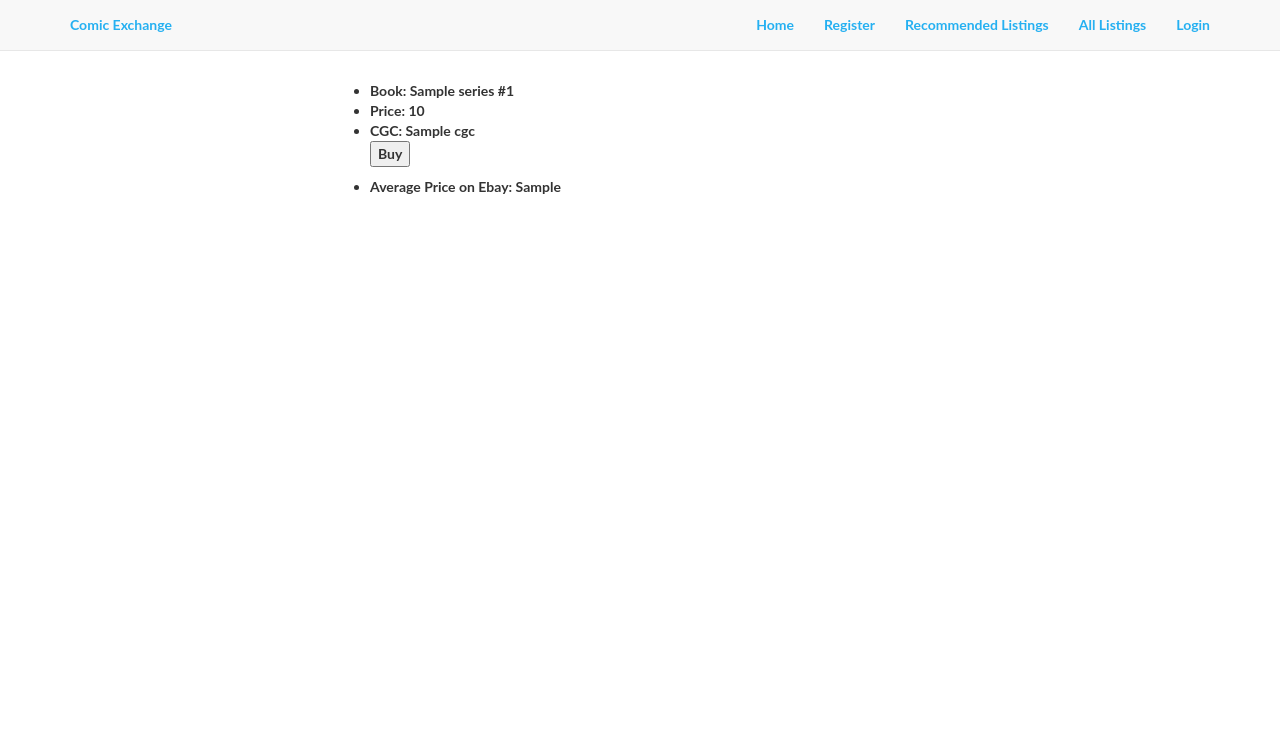
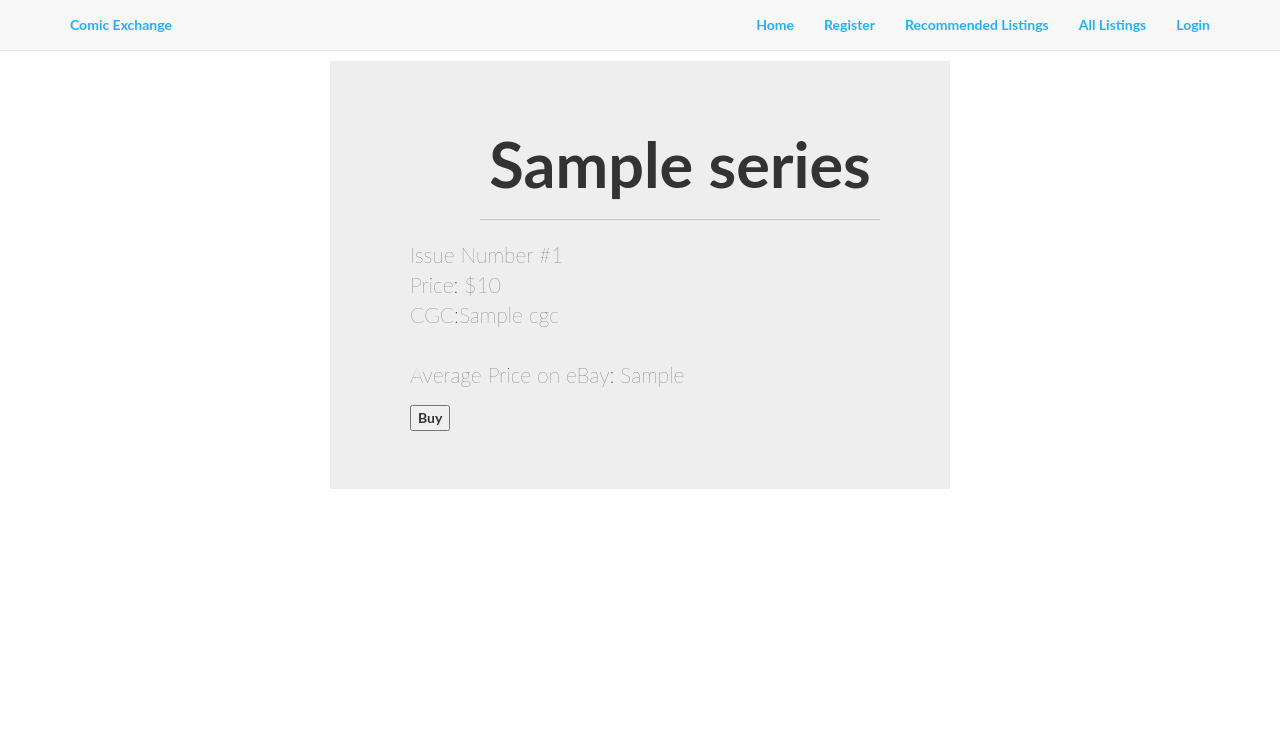
Before and after one commit to manswami23/Comic-Exchange, a Flask app: template app/templates/listings/openListing.html in a window 1280 px wide. Shown: the top 729 px of the page. Run offline with Flask 2, Linux system fonts and the light colour scheme; the template is opened without the code that fills it: most values are stand-ins (such as "Sample title", 1, 10 or a date in 2020); some libraries are stand-ins or nearby versions.

Commit message:
more html edits

```diff
--- a/app/templates/listings/openListing.html
+++ b/app/templates/listings/openListing.html
@@ -6,20 +6,36 @@
 {% block body %}
 <div class="content-section">
   <div class="center">
-    <br/>
-    <ul class = output1>
-	{% for item in output1 %}
+
+	<!-- {% for item in output1 %}
 	<li>Book: {{item.series}} #{{item.issueNum}}
 	<li>Price: {{item.price}}
 	<li>CGC: {{item.cgc}}
 	<form action = "{{url_for('listings.buyListings', sellID = item.sellID)}}" method =post> <input type = submit name = "Buy" value = "Buy"> </input></form>
-	{% endfor %}
+	{% endfor %} -->
 
-	</ul>
 
-	<ul class = output2>
-		<li> Average Price on Ebay: {{output2}}
-	</ul>
+
+
+		<!-- <li> Average Price on Ebay: {{output2}} -->
+
+	<div class="jumbotron">
+		<div class="left">
+			<ul class = output1>
+			<ul class = output2>
+			{% for item in output1 %}
+			<h1 style="text-align: center">{{item.series}}</h1>
+			<hr class="intro-divider" style="text-align: center">
+			<p>Issue Number #{{item.issueNum}} <br> Price: ${{item.price}} <br> CGC:{{item.cgc}} <br> <br>
+			Average Price on eBay: {{output2}} </p>
+
+			<!-- <p><a class="btn btn-primary btn-lg" href="#" role="button">Learn more</a></p> -->
+			<form action = "{{url_for('listings.buyListings', sellID = item.sellID)}}" method =post> <input type = submit name = "Buy" value = "Buy"> </input></form>
+			{% endfor %}
+		</ul>
+		</ul>
+		</div>
+		</div>
   </div>
 </div>
 
```
